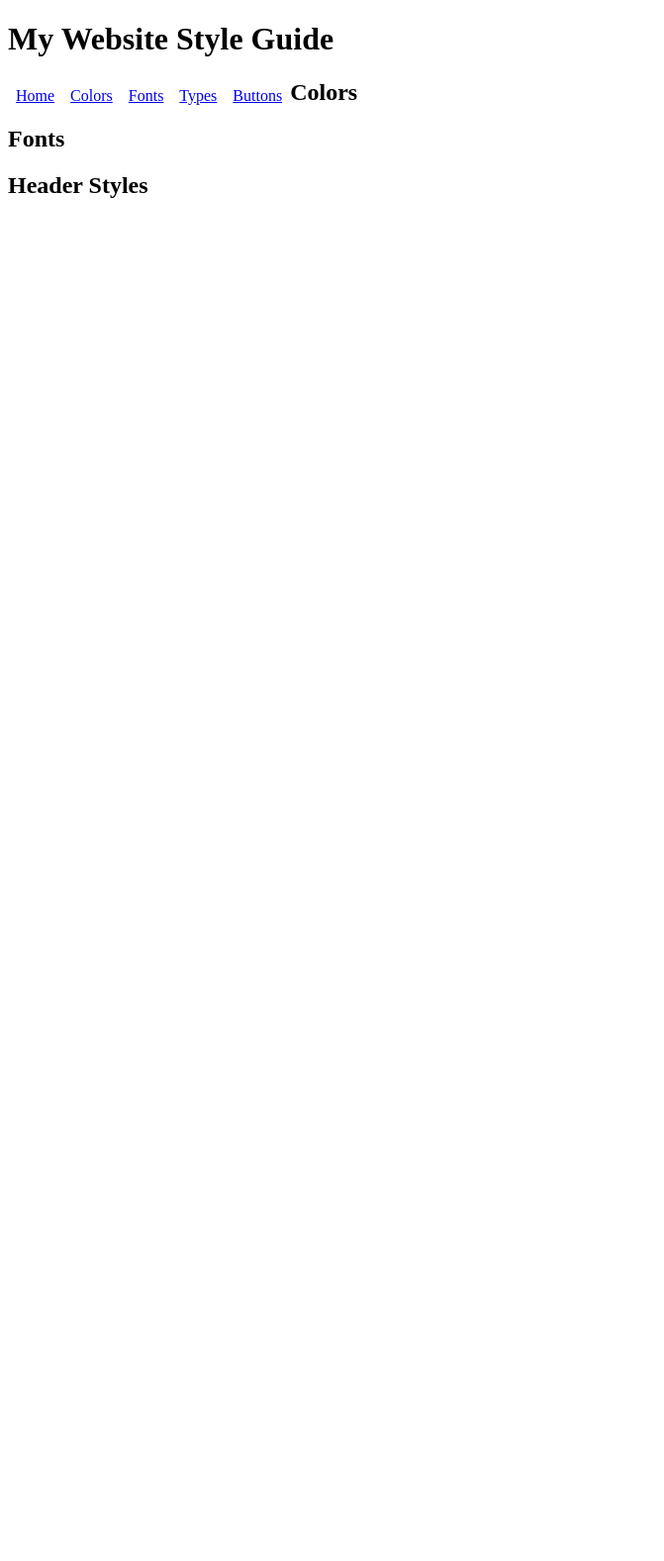
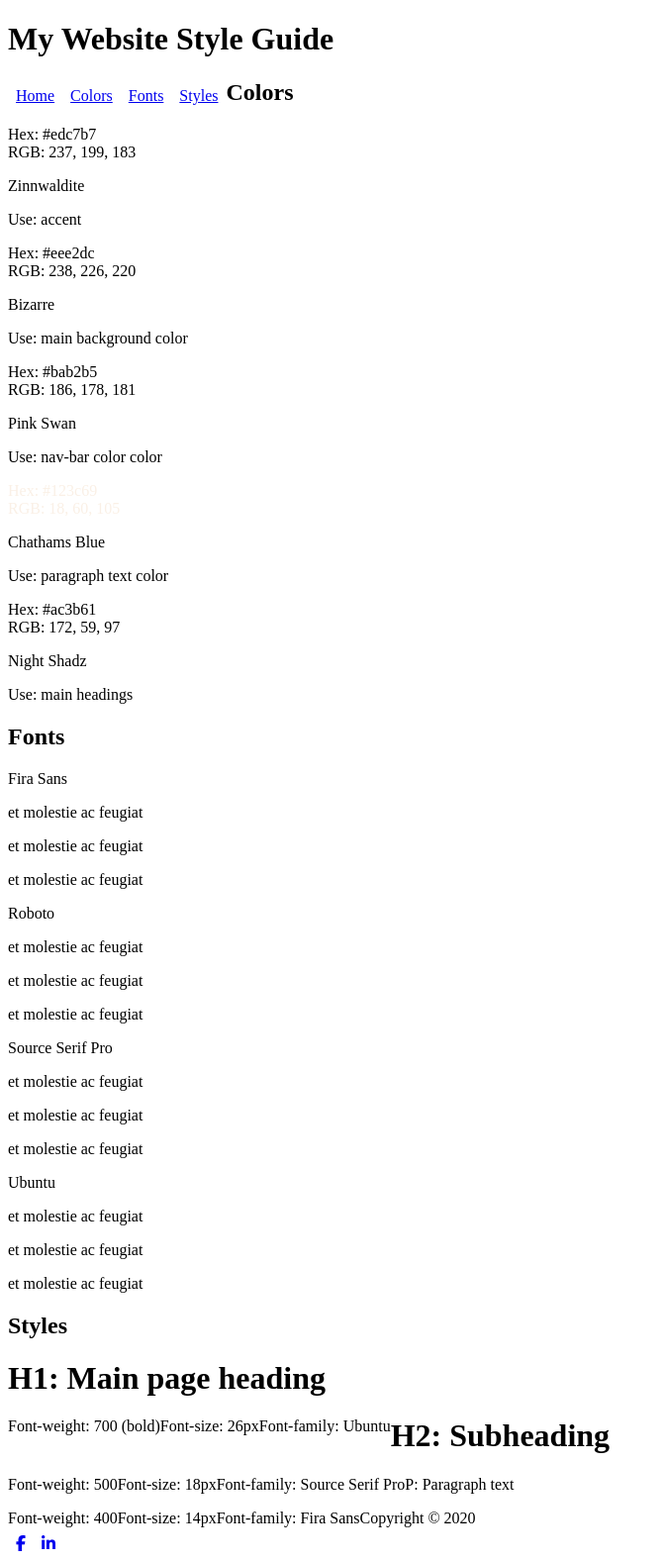
Before and after one commit to rgoshen/Website-Design-System, a plain HTML site: page index.html in a window 1280 px wide. Shown: the whole page at 99% size, without its empty margins (0-671 px from the left). Before the commit the page ends 800 px from the top, so only its background shows below. Drawn offline with Linux system fonts and the light colour scheme; a web font is replaced by a local one.

Commit message:
Finished webpage
Added all the color panels, fonts panels and styling panels.

```diff
--- a/index.html
+++ b/index.html
@@ -1,9 +1,10 @@
 <!DOCTYPE html>
-<!--[if lt IE 7]>      <html class="no-js lt-ie9 lt-ie8 lt-ie7"> <![endif]-->
-<!--[if IE 7]>         <html class="no-js lt-ie9 lt-ie8"> <![endif]-->
-<!--[if IE 8]>         <html class="no-js lt-ie9"> <![endif]-->
+<!--[if lt IE 7]>      <html lang="en" class="no-js lt-ie9 lt-ie8 lt-ie7"> <![endif]-->
+<!--[if IE 7]>         <html lang="en" class="no-js lt-ie9 lt-ie8"> <![endif]-->
+<!--[if IE 8]>         <html lang="en" class="no-js lt-ie9"> <![endif]-->
 <!--[if gt IE 8]><!-->
-<html class="no-js">
+<html lang="en"
+      class="no-js">
   <!--<![endif]-->
 
   <head>
@@ -17,70 +18,167 @@
           content="width=device-width, initial-scale=1" />
     <link rel="stylesheet"
           href="./styles.css" />
+    <link href="https://fonts.googleapis.com/css2?family=Fira+Sans:wght@400;700&family=Roboto:wght@400;700&family=Source+Serif+Pro:wght@400;700&family=Ubuntu:wght@400;700&display=swap"
+          rel="stylesheet" />
+
+    <!-- Other JS -->
+    <script src="https://kit.fontawesome.com/48ae993cb3.js"
+            crossorigin="anonymous"></script>
   </head>
 
   <body>
     <header id="header">
       <h1 id="title">My Website Style Guide</h1>
+    </header>
+
+    <main>
       <nav>
-        <ul>
+        <ul class="nav-list">
           <li><a href="index.html">Home</a></li>
-          <li><a href="#colors-container">Colors</a></li>
-          <li><a href="#fonts-container">Fonts</a></li>
-          <li><a href="#types-container">Types</a></li>
-          <li><a href="#">Buttons</a></li>
+          <li><a href="#colors">Colors</a></li>
+          <li><a href="#fonts">Fonts</a></li>
+          <li><a href="#styles">Styles</a></li>
         </ul>
       </nav>
-    </header>
-    <main>
       <div></div>
-      <div id="main-container">
+      <div id="main">
+        <div class="row">
+          <h2 id="colors">Colors</h2>
+        </div>
         <div id="colors-container">
-          <h2>Colors</h2>
-          <div class="row">
-            <div class="col"></div>
-            <div class="col"></div>
-            <div class="col"></div>
+          <div class="panel">
+            <div class="panel-header zinnwaldite">
+              <p class="center-text">
+                Hex: #edc7b7 <br />
+                RGB: 237, 199, 183
+              </p>
+            </div>
+            <div class="panel-footer">
+              <p class="panel-label">Zinnwaldite</p>
+              <p>Use: accent</p>
+            </div>
           </div>
-          <div class="row">
-            <div class="col"></div>
-            <div class="col"></div>
-            <div class="col"></div>
+          <div class="panel">
+            <div class="panel-header bizarre">
+              <p class="center-text">
+                Hex: #eee2dc <br />
+                RGB: 238, 226, 220
+              </p>
+            </div>
+            <div class="panel-footer">
+              <p class="panel-label">Bizarre</p>
+              <p>Use: main background color</p>
+            </div>
           </div>
-        </div>
-        <div id="fonts-container">
-          <h2>Fonts</h2>
-          <div class="row">
-            <div class="col"></div>
-            <div class="col"></div>
-            <div class="col"></div>
+          <div class="panel">
+            <div class="panel-header pink-swan">
+              <p class="center-text">
+                Hex: #bab2b5 <br />
+                RGB: 186, 178, 181
+              </p>
+            </div>
+            <div class="panel-footer">
+              <p class="panel-label">Pink Swan</p>
+              <p>Use: nav-bar color color</p>
+            </div>
           </div>
-          <div class="row">
-            <div class="col"></div>
-            <div class="col"></div>
-            <div class="col"></div>
+          <div class="panel">
+            <div class="panel-header chathams-blue"
+                 style="color: linen;">
+              <p class="center-text">
+                Hex: #123c69 <br />
+                RGB: 18, 60, 105
+              </p>
+            </div>
+            <div class="panel-footer">
+              <p class="panel-label">Chathams Blue</p>
+              <p>Use: paragraph text color</p>
+            </div>
           </div>
-        </div>
-        <div id="types-container">
-          <h2>Header Styles</h2>
-          <div class="row">
-            <div class="col"></div>
-            <div class="col"></div>
-            <div class="col"></div>
-          </div>
-          <div class="row">
-            <div class="col"></div>
-            <div class="col"></div>
-            <div class="col"></div>
+          <div class="panel">
+            <div class="panel-header night-shadz">
+              <p class="center-text">
+                Hex: #ac3b61 <br />
+                RGB: 172, 59, 97
+              </p>
+            </div>
+            <div class="panel-footer">
+              <p class="panel-label">Night Shadz</p>
+              <p>Use: main headings</p>
+            </div>
           </div>
         </div>
       </div>
+      <h2 id="fonts">Fonts</h2>
+      <div id="fonts-container">
+        <div class="panel">
+          <p class="panel-label fira-sans">Fira Sans</p>
+          <p class="fira-sans regular">et molestie ac feugiat</p>
+          <p class="fira-sans bold">et molestie ac feugiat</p>
+          <p class="fira-sans italic">et molestie ac feugiat</p>
+        </div>
+        <div class="panel">
+          <p class="panel-label roboto">Roboto</p>
+          <p class="roboto regular">et molestie ac feugiat</p>
+          <p class="roboto bold">et molestie ac feugiat</p>
+          <p class="roboto italic">et molestie ac feugiat</p>
+        </div>
+        <div class="panel">
+          <p class="panel-label source-pro">Source Serif Pro</p>
+          <p class="source-pro regular">et molestie ac feugiat</p>
+          <p class="source-pro bold">et molestie ac feugiat</p>
+          <p class="source-pro italic">et molestie ac feugiat</p>
+        </div>
+        <div class="panel">
+          <p class="panel-label ubuntu">Ubuntu</p>
+          <p class="Ubuntu regular">et molestie ac feugiat</p>
+          <p class="Ubuntu bold">et molestie ac feugiat</p>
+          <p class="Ubuntu italic">et molestie ac feugiat</p>
+        </div>
+      </div>
+      <h2 id="styles">Styles</h2>
+      <div id="styles-container">
+        <div class="panel">
+          <h1 class="styles-header">H1: Main page heading</h1>
+          <ul class="panel-list styles-body">
+            <li>Font-weight: 700 (bold)</li>
+            <li>Font-size: 26px</li>
+            <li>Font-family: Ubuntu</li>
+          </ul>
+        </div>
+        <div class="panel">
+          <h1 class="styles-header">H2: Subheading</h1>
+          <ul class="panel-list styles-body">
+            <li>Font-weight: 500</li>
+            <li>Font-size: 18px</li>
+            <li>Font-family: Source Serif Pro</li>
+          </ul>
+        </div>
+        <div class="panel">
+          <p class="styles-header">P: Paragraph text</p>
+          <ul class="panel-list">
+            <li>Font-weight: 400</li>
+            <li>Font-size: 14px</li>
+            <li>Font-family: Fira Sans</li>
+          </ul>
+        </div>
+      </div>
     </main>
-    <footer id="footer"></footer>
-
-    <script src=""
-            async
-            defer></script>
+    <footer id="footer">
+      <div class="copyright">
+        Copyright &copy; 2020
+        <ul class="social-icons">
+          <li>
+            <a class="facebook"
+               href="#"><i class="fa fa-facebook"></i></a>
+          </li>
+          <li>
+            <a class="linkedin"
+               href="#"><i class="fa fa-linkedin"></i></a>
+          </li>
+        </ul>
+      </div>
+    </footer>
   </body>
 
 </html>
```
